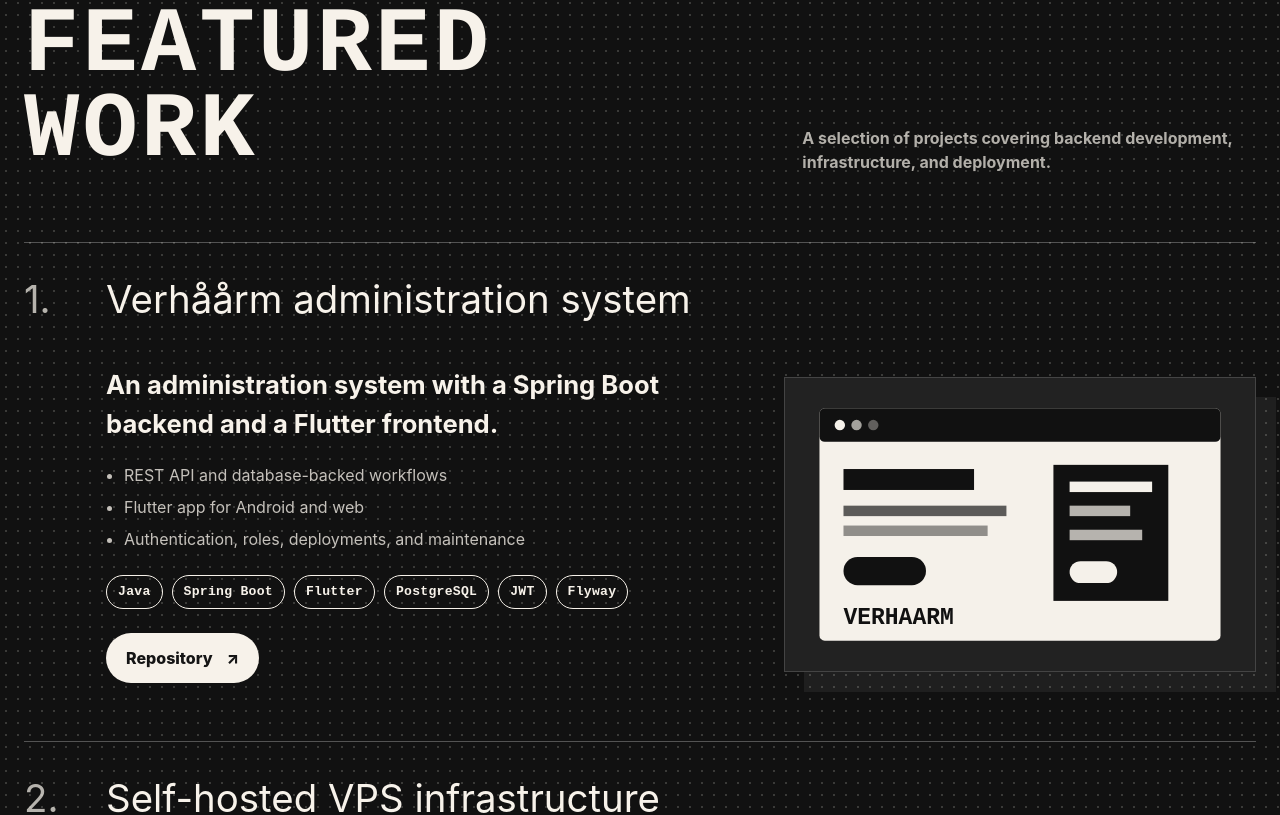
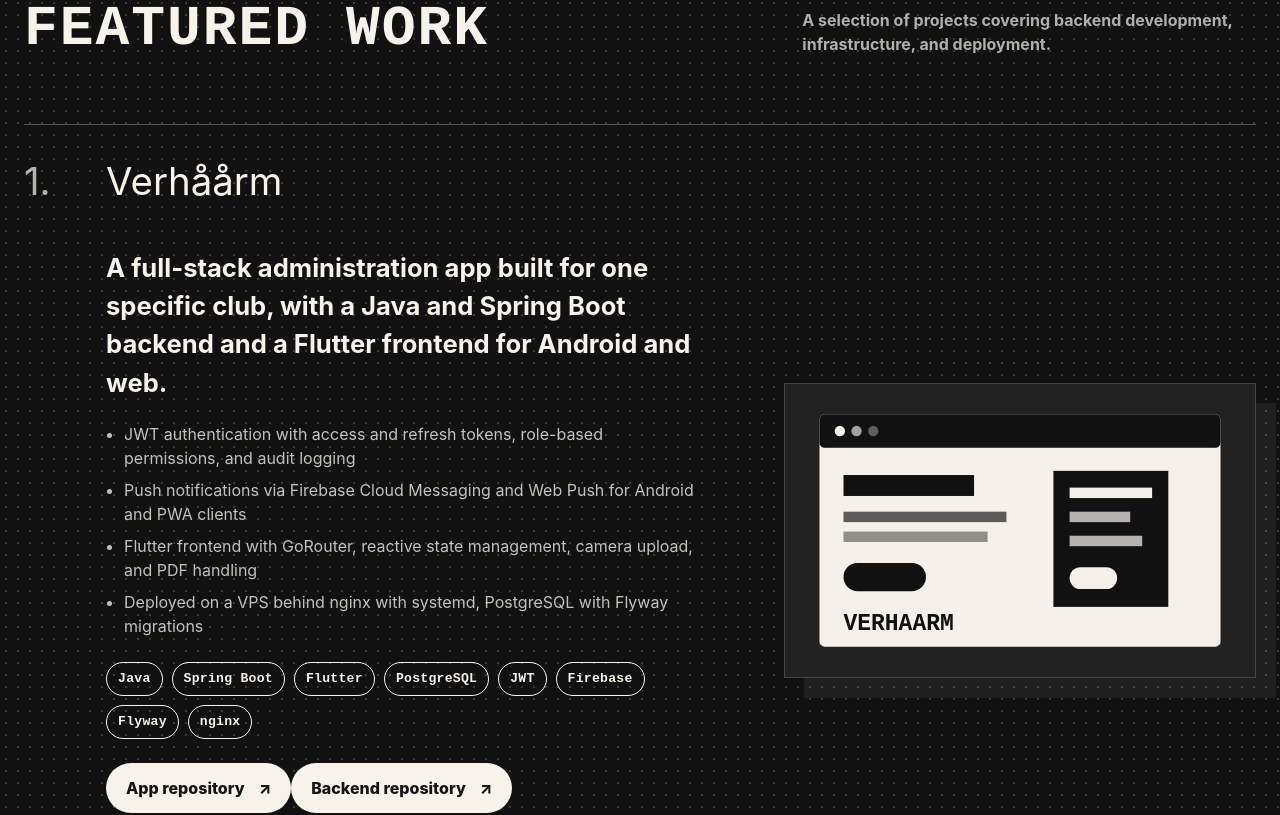
Before and after one commit to herzblutnord/valentin-dev-portfolio, a Nuxt app in the folder nuxt-app/: page / in a window 1280 px wide. Shown: the part 2006-2821 px from the top of the page. Built offline with nearby package versions, Linux system fonts and the light colour scheme.

Commit message:
little fixes and stuff

```diff
--- a/nuxt-app/app/assets/css/main.css
+++ b/nuxt-app/app/assets/css/main.css
@@ -499,7 +499,7 @@ img {
 
 .section-title {
   margin: 0;
-  font-size: clamp(3.1rem, 7.2vw, 8rem);
+  font-size: clamp(2.2rem, 4.4vw, 4.8rem);
 }
 
 .section-title span {
@@ -892,7 +892,7 @@ img {
   }
 
   .section-title {
-    font-size: clamp(2.4rem, 15vw, 4.7rem);
+    font-size: clamp(1.9rem, 10vw, 3.3rem);
   }
 
   .work-section,
--- a/nuxt-app/app/pages/index.vue
+++ b/nuxt-app/app/pages/index.vue
@@ -210,32 +210,59 @@ const content = {
 
 const projects = computed(() => [
   {
-    title: lang.value === 'en' ? 'Verhåårm administration system' : 'Verhåårm Verwaltungssystem',
+    title: 'Verhåårm',
     subtitle:
         lang.value === 'en'
-            ? 'An administration system with a Spring Boot backend and a Flutter frontend.'
-            : 'Verwaltungssystem mit Spring-Boot-Backend und Flutter-Frontend.',
+            ? 'A full-stack administration app built for one specific club, with a Java and Spring Boot backend and a Flutter frontend for Android and web.'
+            : 'Eine Full-Stack-Verwaltungsanwendung für einen bestimmten Verein, mit Java- und Spring-Boot-Backend sowie Flutter-Frontend für Android und Web.',
     image: '/img/project-verhaarm.svg',
-    tags: ['Java', 'Spring Boot', 'Flutter', 'PostgreSQL', 'JWT', 'Flyway'],
+    tags: ['Java', 'Spring Boot', 'Flutter', 'PostgreSQL', 'JWT', 'Firebase', 'Flyway', 'nginx'],
     details:
         lang.value === 'en'
-            ? ['REST API and database-backed workflows', 'Flutter app for Android and web', 'Authentication, roles, deployments, and maintenance']
-            : ['REST API und datenbankgestützte Workflows', 'Flutter-App für Android und Web', 'Authentifizierung, Rollen, Deployments und Wartung'],
-    url: githubUrl
+            ? [
+              'JWT authentication with access and refresh tokens, role-based permissions, and audit logging',
+              'Push notifications via Firebase Cloud Messaging and Web Push for Android and PWA clients',
+              'Flutter frontend with GoRouter, reactive state management, camera upload, and PDF handling',
+              'Deployed on a VPS behind nginx with systemd, PostgreSQL with Flyway migrations'
+            ]
+            : [
+              'JWT-Authentifizierung mit Access- und Refresh-Tokens, rollenbasierte Berechtigungen und Audit-Logging',
+              'Push-Benachrichtigungen über Firebase Cloud Messaging und Web Push für Android und PWA',
+              'Flutter-Frontend mit GoRouter, reaktivem State Management, Kamera-Upload und PDF-Handling',
+              'Deployment auf einem VPS hinter nginx mit systemd, PostgreSQL mit Flyway-Migrationen'
+            ],
+    links: [
+      {
+        label: lang.value === 'en' ? 'App repository' : 'App-Repository',
+        url: 'https://github.com/herzsoft-org/verhaaarm-app'
+      },
+      {
+        label: lang.value === 'en' ? 'Backend repository' : 'Backend-Repository',
+        url: 'https://github.com/herzsoft-org/verhaaarm-backend'
+      }
+    ]
   },
   {
-    title: lang.value === 'en' ? 'Self-hosted VPS infrastructure' : 'Self-hosted VPS-Infrastruktur',
+    title: lang.value === 'en' ? 'Personal server infrastructure' : 'Eigene Serverinfrastruktur',
     subtitle:
         lang.value === 'en'
-            ? 'Linux-based services for communication, collaboration, streaming, and web hosting.'
-            : 'Linux-basierte Dienste für Kommunikation, Zusammenarbeit, Streaming und Webhosting.',
+            ? 'A self-hosted Ubuntu server running a mix of public and private services, which I manage and maintain myself.'
+            : 'Ein selbst gehosteter Ubuntu-Server mit verschiedenen öffentlichen und privaten Diensten, den ich selbst betreibe und warte.',
     image: '/img/project-vps.svg',
-    tags: ['Ubuntu', 'nginx', 'systemd', 'WireGuard', 'Fail2Ban', 'Certbot'],
+    tags: ['Linux', 'Ubuntu', 'nginx', 'systemd', 'WireGuard', 'Fail2Ban', 'Certbot'],
     details:
         lang.value === 'en'
-            ? ['Reverse proxy and TLS setup', 'Secure SSH access and firewall rules', 'Service operations, updates, and troubleshooting']
-            : ['Reverse Proxy und TLS-Setup', 'Sicherer SSH-Zugriff und Firewall-Regeln', 'Servicebetrieb, Updates und Troubleshooting'],
-    url: githubUrl
+            ? [
+              'nginx as reverse proxy with TLS, serving several websites and web apps',
+              'Self-hosted services including a kanban planner, a streaming platform, and other internal tools',
+              'SSH hardening, Fail2Ban, WireGuard, firewall rules, and regular backups and maintenance'
+            ]
+            : [
+              'nginx als Reverse Proxy mit TLS, hinter dem mehrere Websites und Web-Apps laufen',
+              'Selbst gehostete Dienste wie ein Kanban-Planner, eine Streaming-Plattform und weitere interne Tools',
+              'SSH-Härtung, Fail2Ban, WireGuard, Firewall-Regeln sowie regelmäßige Backups und Wartung'
+            ],
+    links: []
   }
 ])
 
@@ -433,8 +460,15 @@ useHead(() => ({
               <div class="tag-row">
                 <span v-for="tag in project.tags" :key="tag">{{ tag }}</span>
               </div>
-              <a class="button button-light" :href="project.url" target="_blank" rel="noreferrer">
-                {{ t.work.repo }}
+              <a
+                  v-for="link in project.links"
+                  :key="link.url"
+                  class="button button-light"
+                  :href="link.url"
+                  target="_blank"
+                  rel="noreferrer"
+              >
+                {{ link.label }}
                 <span aria-hidden="true">↗</span>
               </a>
             </div>
```
